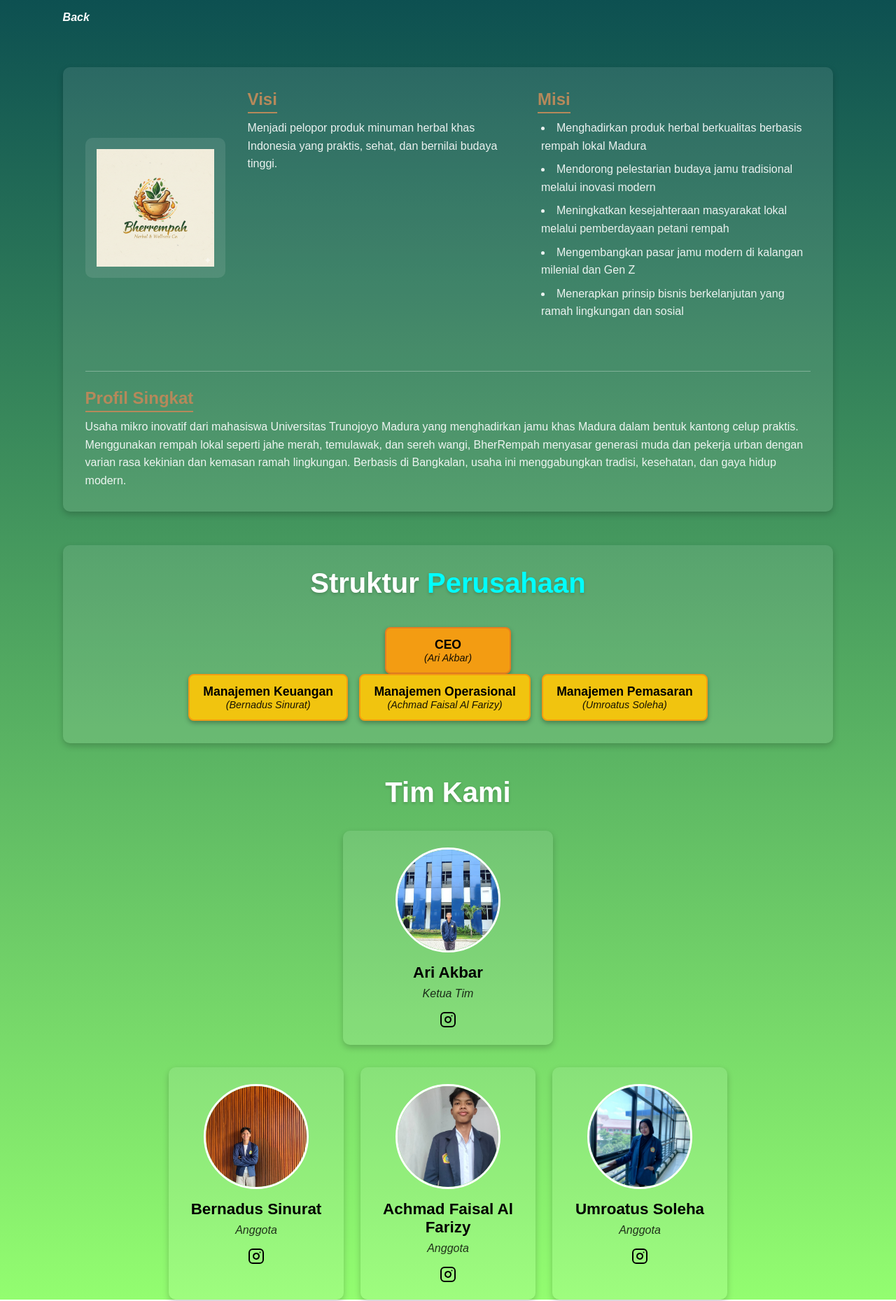
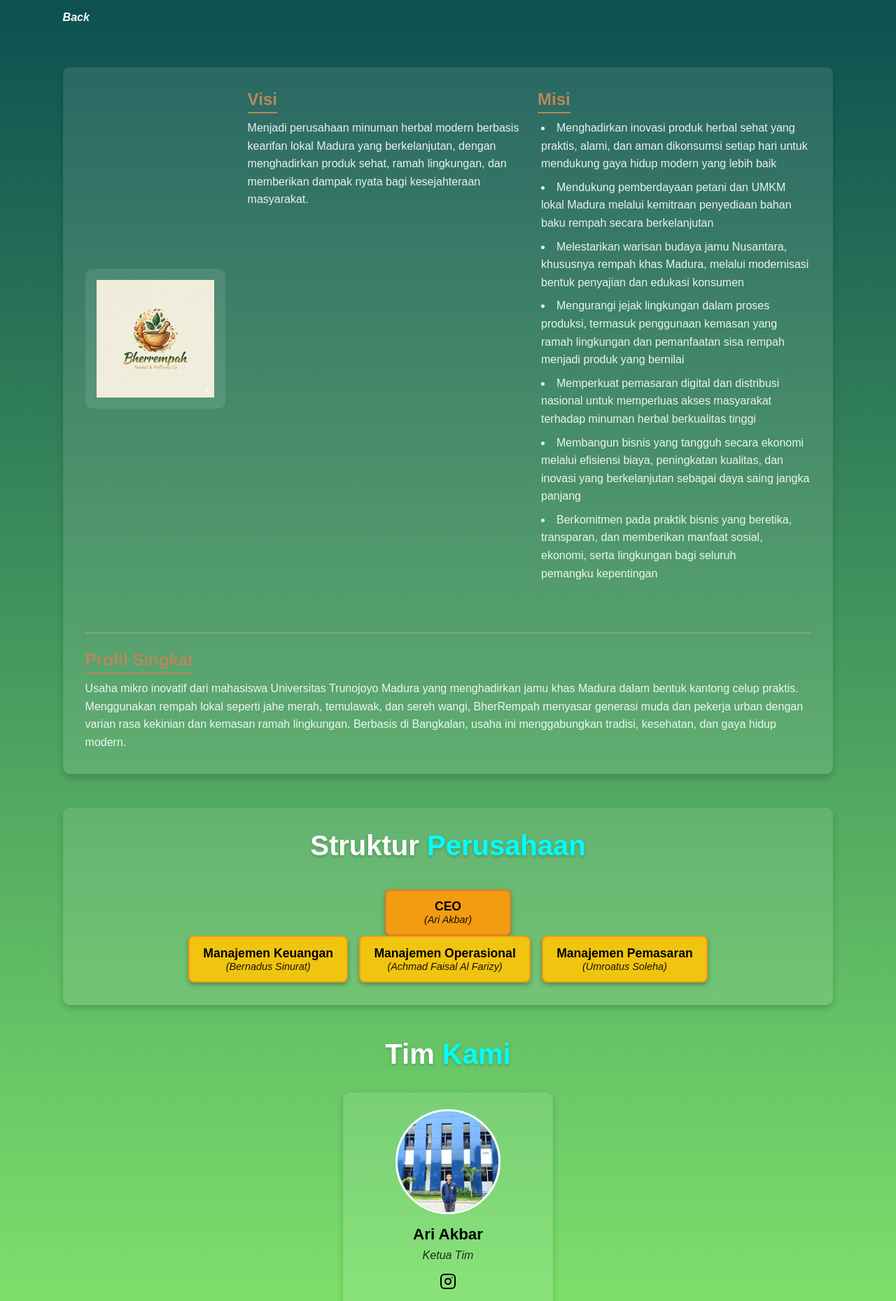
Before and after one commit to Ecolze/web-project-bibc, a plain HTML site: page PAGES/about.html in a window 1280 px wide. Shown: the top 1859 px of the page at 70% size. Drawn offline with nearby package versions, Linux system fonts and the light colour scheme.

Commit message:
Mengganti beberapa gambar dan memberi warna pada judul

```diff
--- a/PAGES/about.html
+++ b/PAGES/about.html
@@ -27,17 +27,19 @@
         <div class="visi">
           <h3>Visi</h3>
           <p>
-            Menjadi pelopor produk minuman herbal khas Indonesia yang praktis, sehat, dan bernilai budaya tinggi.
+           Menjadi perusahaan minuman herbal modern berbasis kearifan lokal Madura yang berkelanjutan, dengan menghadirkan produk sehat, ramah lingkungan, dan memberikan dampak nyata bagi kesejahteraan masyarakat.
           </p>
         </div>
         <div class="misi">
           <h3>Misi</h3>
           <ul>
-            <li>Menghadirkan produk herbal berkualitas berbasis rempah lokal Madura</li>
-            <li>Mendorong pelestarian budaya jamu tradisional melalui inovasi modern</li>
-            <li>Meningkatkan kesejahteraan masyarakat lokal melalui pemberdayaan petani rempah</li>
-            <li>Mengembangkan pasar jamu modern di kalangan milenial dan Gen Z</li>
-            <li>Menerapkan prinsip bisnis berkelanjutan yang ramah lingkungan dan sosial</li>
+            <li>Menghadirkan inovasi produk herbal sehat yang praktis, alami, dan aman dikonsumsi setiap hari untuk mendukung gaya hidup modern yang lebih baik</li>
+            <li>Mendukung pemberdayaan petani dan UMKM lokal Madura melalui kemitraan penyediaan bahan baku rempah secara berkelanjutan</li>
+            <li>Melestarikan warisan budaya jamu Nusantara, khususnya rempah khas Madura, melalui modernisasi bentuk penyajian dan edukasi konsumen</li>
+            <li>Mengurangi jejak lingkungan dalam proses produksi, termasuk penggunaan kemasan yang ramah lingkungan dan pemanfaatan sisa rempah menjadi produk yang bernilai</li>
+            <li>Memperkuat pemasaran digital dan distribusi nasional untuk memperluas akses masyarakat terhadap minuman herbal berkualitas tinggi</li>
+            <li>Membangun bisnis yang tangguh secara ekonomi melalui efisiensi biaya, peningkatan kualitas, dan inovasi yang berkelanjutan sebagai daya saing jangka panjang</li>
+            <li>Berkomitmen pada praktik bisnis yang beretika, transparan, dan memberikan manfaat sosial, ekonomi, serta lingkungan bagi seluruh pemangku kepentingan</li>
           </ul>
         </div>
       </div>
@@ -86,7 +88,7 @@
         </li>
       </ul>
 
-    </div> <h2 class="judul-tim card-anim" style="animation-delay: 0.2s;">Tim Kami</h2>
+    </div> <h2 class="judul-tim card-anim" style="animation-delay: 0.2s;">Tim <span>Kami</span></h2>
 
     <div class="kontena-tim">
 
--- a/PAGES/abouts.css
+++ b/PAGES/abouts.css
@@ -187,6 +187,10 @@
  margin-bottom: 2rem;
  text-shadow: 0 2px 4px rgba(0,0,0,0.2);
  font-weight: 700;
+}
+
+.judul-tim span{
+  color: #00ffff;
 }
 
 .struktur-container {
--- a/PAGES/kontak.css
+++ b/PAGES/kontak.css
@@ -63,6 +63,10 @@
   margin-bottom: 1rem;
   color: #fff;
   text-shadow: 0px 2px 4px rgba(0, 0, 0, 0.2);
+}
+
+.judul-feedback span{
+  color: #00ffff;
 }
 
 .keterangan {
--- a/PAGES/prd.css
+++ b/PAGES/prd.css
@@ -62,6 +62,10 @@
   margin-bottom: 2rem;
   color: #fff;
   text-shadow: 0px 2px 4px rgba(0, 0, 0, 0.2);
+}
+
+.varian-produk span{
+  color: #00ffff;
 }
 
 .product-grid {
```
Also changed, not shown: PAGES/Varian/pagi.html (+1 -1 lines), PAGES/contact.html (+9 -31 lines), PAGES/produk.html (+1 -1 lines), IMG/Krem Minimalis Manfaat Sampo Organik Instagram Post manfaat ijo.png (added).
